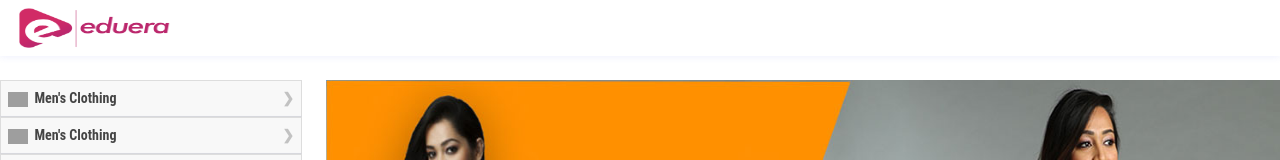
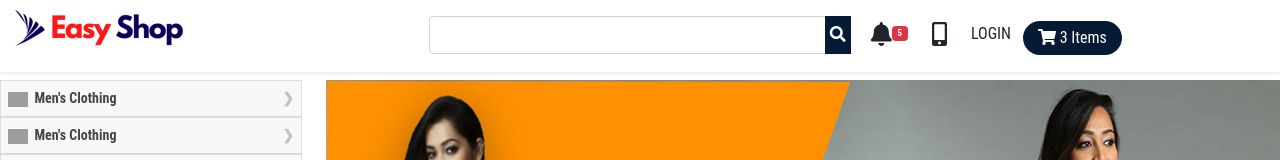
Before and after one commit to brainshahriar/ReactEcommerceFrontend, a React (Create React App) app: page / in a window 1280 px wide. Shown: the top 160 px of the page. Built offline with nearby package versions, Linux system fonts and the light colour scheme; grey boxes are pictures that could not be loaded.

Commit message:
navbar final

```diff
--- a/src/assets/css/navMenuDekstop.css
+++ b/src/assets/css/navMenuDekstop.css
@@ -4,7 +4,7 @@
 }
 .cart-btn{
     padding: 5px 15px 5px 15px;
-    color: #FAFDFB;
+    color: #FFFFFF;
     border-radius: 20px !important;
     border:0.5px solid #051b35;
     background: #051b35 !important;
--- a/src/components/common/NavMenuDekstop.jsx
+++ b/src/components/common/NavMenuDekstop.jsx
@@ -1,6 +1,6 @@
 import React, { Component, Fragment } from 'react'
-import {Navbar,Container, Row, Col} from 'react-bootstrap';
-import Logo from '../../assets/images/logo.png';
+import {Navbar,Container, Row, Col ,Button} from 'react-bootstrap';
+import Logo from '../../assets/images/easyshop.png';
 import {Link} from "react-router-dom";
 
 class NavMenuDekstop extends Component {
@@ -10,16 +10,27 @@
             <div className="TopSectionDown">
             <Navbar fixed={"top"} className="navbar" bg="light">
 
-                <Container fluid={"true"}>
+            <Container fluid={"true"} className="fixed-top shadow-sm p-2 mb-0 bg-white">
                      <Row>
                           <Col lg={4} md={4} sm={12} xs={12}>
                           <Link to="/"> <img className="nav-logo" src={Logo} /> </Link>
                           </Col>
 
-                          <Col lg={4} md={4} sm={12} xs={12}>
+                          <Col className="p-1 mt-1" lg={4} md={4} sm={12} xs={12}>
+                            <div className="input-group w-100">
+                            <input type="text" className="form-control" />
+                            <Button type="button" className="btn site-btn"><i className="fa fa-search"> </i>
+                            </Button>
+                            </div>
                           </Col>
 
-                          <Col lg={4} md={4} sm={12} xs={12}>
+                          <Col className="p-1 mt-1" lg={4} md={4} sm={12} xs={12}>
+                            <Link to="/" className="btn"><i className="fa h4 fa-bell"></i><sup><span className="badge text-white bg-danger">5</span></sup>
+                            </Link>
+                            <a className="btn"><i className="fa h4 fa-mobile-alt"></i></a>
+                            <Link to="/" className="h4 btn">LOGIN</Link>
+
+                            <Button className="cart-btn"><i className="fa fa-shopping-cart"></i> 3 Items </Button>
                           </Col>
 
                      </Row>
```
Also changed, not shown: src/assets/images/easyshop.png (added), src/assets/images/logo.png (deleted).
